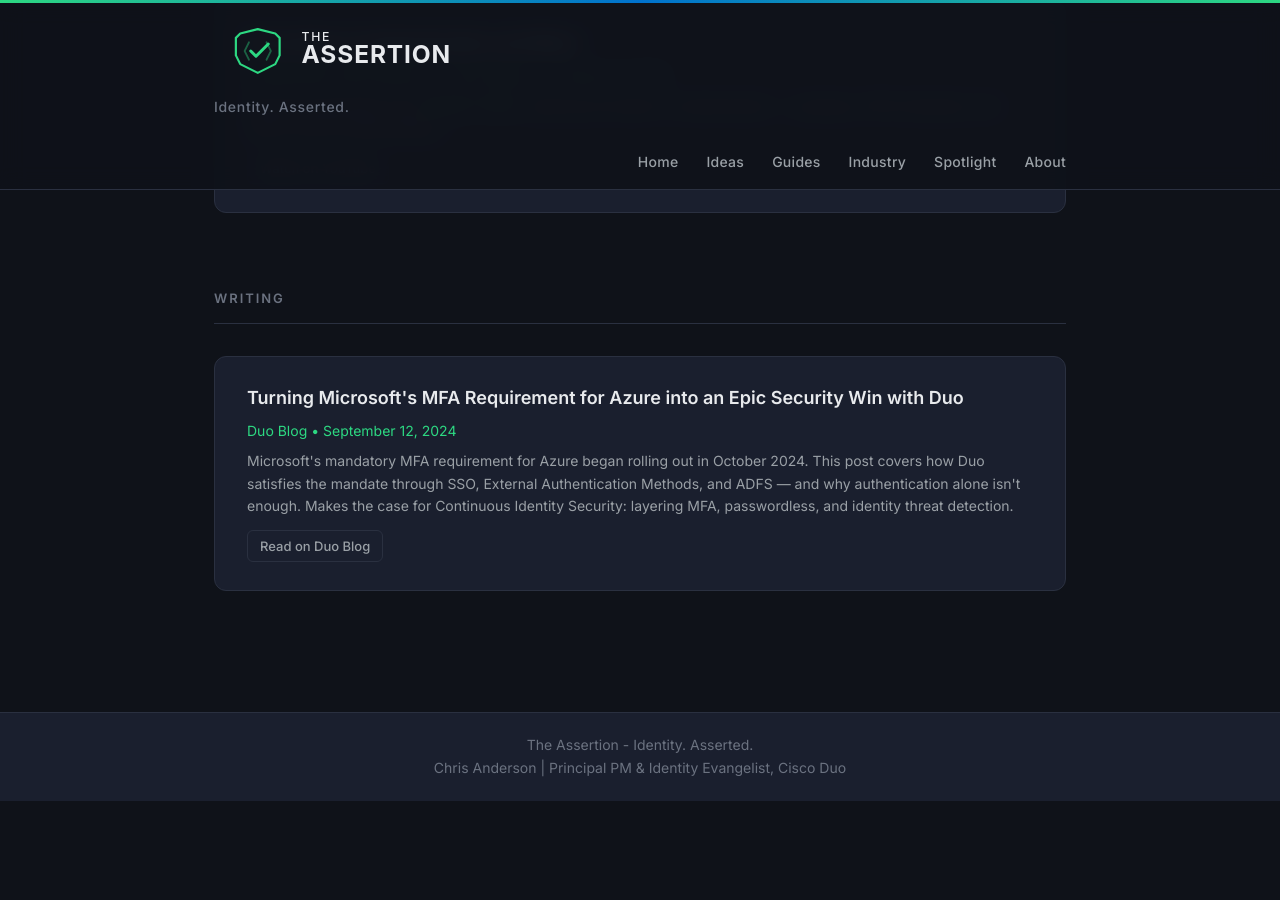
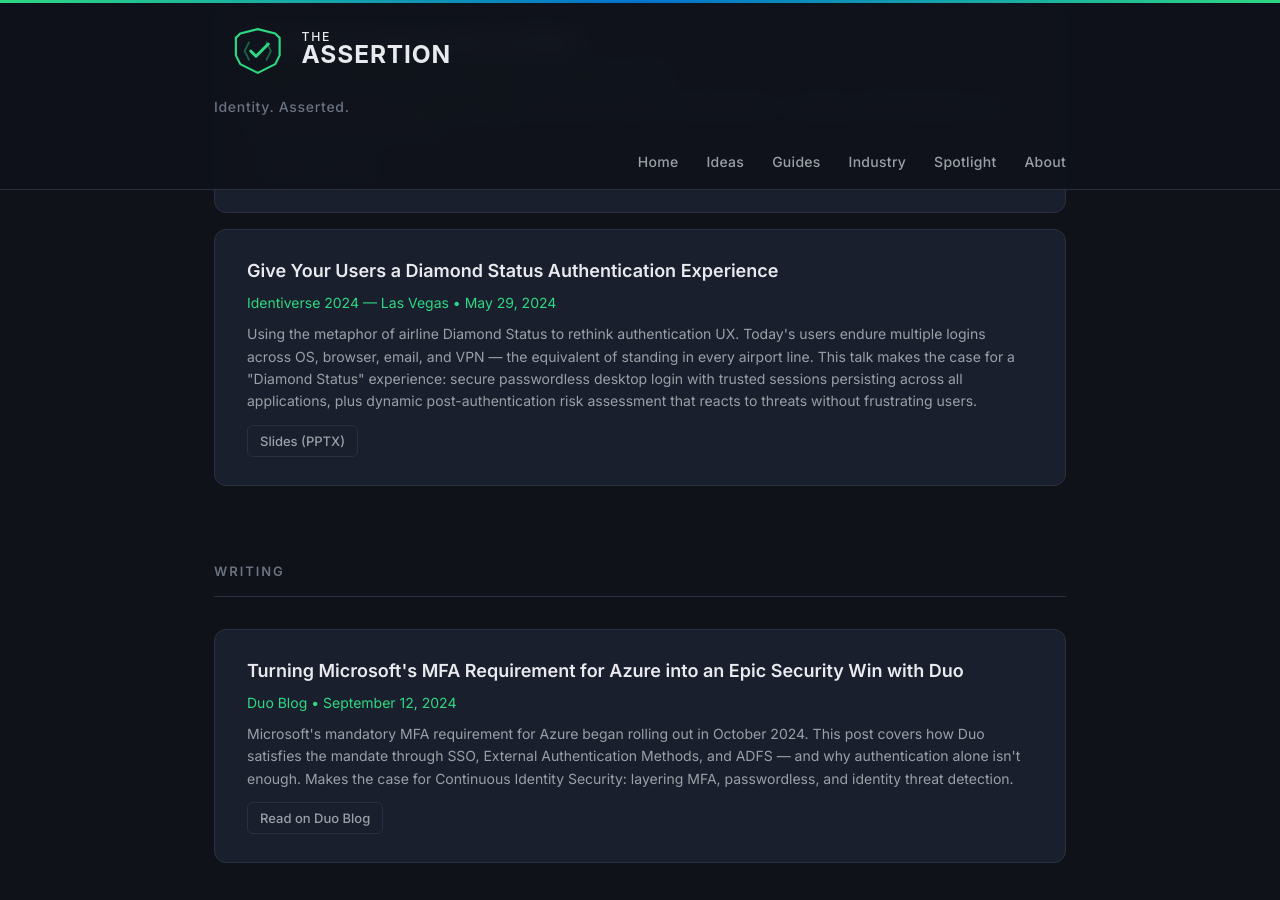
Before and after one commit to christophe81/christophe81.github.io, a Jekyll site: the page built from _pages/talks.html, in a window 1280 px wide and 900 px high, scrolled down 920 px. Built offline with Jekyll 4.4.1, drawn with Linux system fonts in a browser that asks for light colours; before the commit the page ends 1721 px from its top, so only the background shows below that.

Commit message:
Add Identiverse 2024 talk + slides PPTX
"Give Your Users a Diamond Status Authentication Experience"
Identiverse 2024, Las Vegas, May 29, 2024. Slides hosted in /files/.

Co-Authored-By: Claude Opus 4.6 <noreply@anthropic.com>

```diff
--- a/_pages/talks.html
+++ b/_pages/talks.html
@@ -40,6 +40,15 @@ permalink: /spotlight/
       <a href="https://www.youtube.com/watch?v=nwJWE9qxmKw">Watch on YouTube</a>
     </div>
   </div>
+
+  <div class="talk-card">
+    <h4>Give Your Users a Diamond Status Authentication Experience</h4>
+    <div class="talk-venue">Identiverse 2024 &mdash; Las Vegas &bull; May 29, 2024</div>
+    <div class="talk-desc">Using the metaphor of airline Diamond Status to rethink authentication UX. Today's users endure multiple logins across OS, browser, email, and VPN &mdash; the equivalent of standing in every airport line. This talk makes the case for a "Diamond Status" experience: secure passwordless desktop login with trusted sessions persisting across all applications, plus dynamic post-authentication risk assessment that reacts to threats without frustrating users.</div>
+    <div class="talk-meta">
+      <a href="{{ site.baseurl }}/files/identiverse-2024-diamond-status.pptx">Slides (PPTX)</a>
+    </div>
+  </div>
 </div>
 
 <div class="section">
```
Also changed, not shown: 1 other file.
